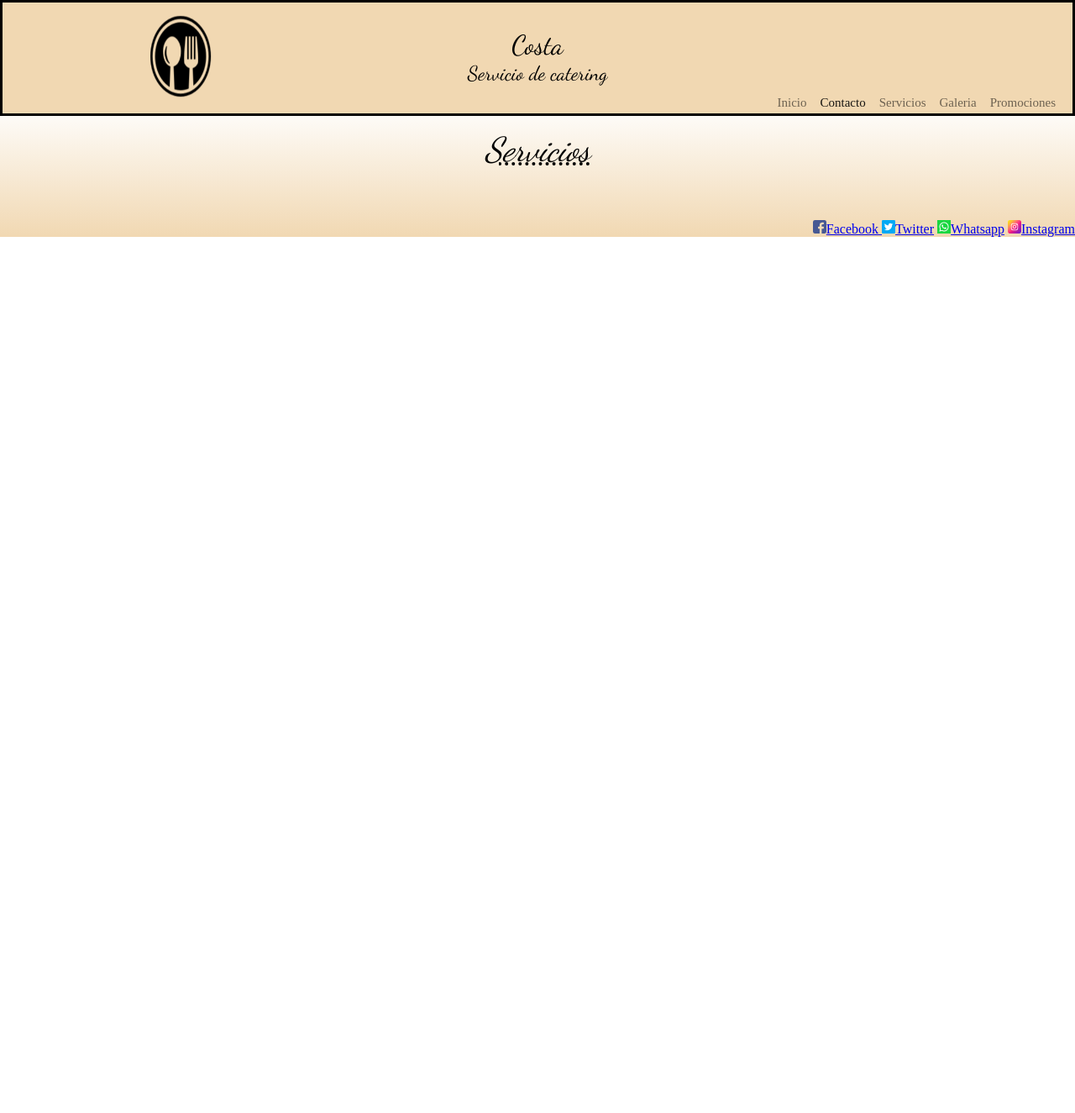
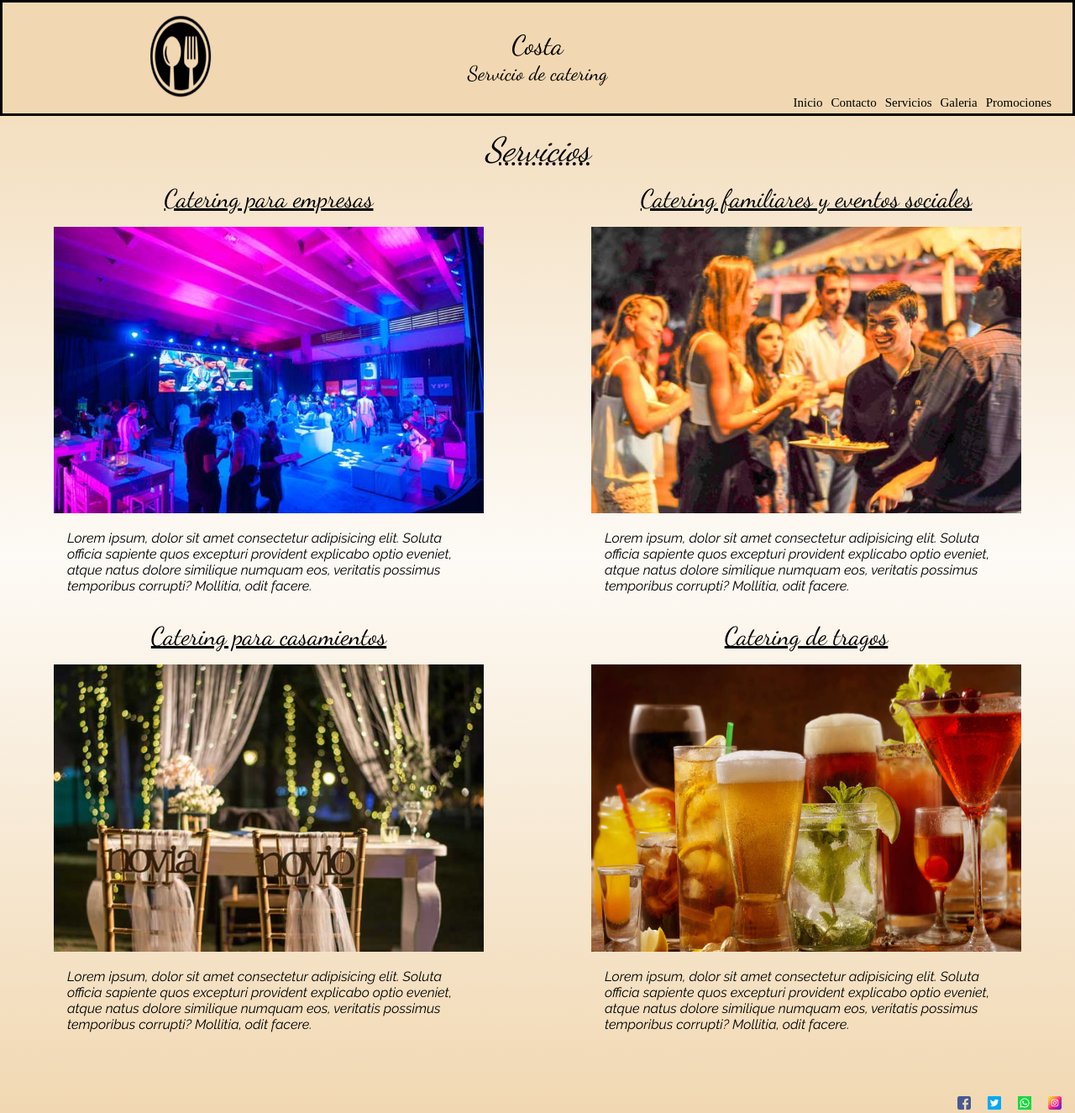
Before and after one commit to MauricioHRoig/costa-catering, a plain HTML site: page paginas/servicios.html in a window 1280 px wide. Shown: the whole page at 84% size. Before the commit the page ends 800 px from the top, so only its background shows below. Drawn offline with Linux system fonts and the light colour scheme.

Commit message:
aplicando bootstrap pagina servicios

```diff
--- a/css/main.css
+++ b/css/main.css
@@ -9,17 +9,6 @@
     display: inline-block;
     position: relative;
     width: 49%;
-}
-.padding-h4-services{
-    padding-bottom: 20px;
-    padding-top: 40px;
-}
-.services-img-scale{
-    width: 800px;
-    height: 400px;
-}
-.services-p-scale{
-    width: 800px;
 }
 .galery-img-scale{
     width: 400px;
@@ -172,7 +161,7 @@
         justify-self: center;
         border: solid black;
     }
-    .header-especialidad{
+    .header-style{
         font-family: 'Dancing Script';
         font-size: 25px;
         text-decoration: underline black;
@@ -234,6 +223,23 @@
             transform: rotateY(360deg);
         }
     }
+    /*      Servicios        */
+    .img-servicios {
+        width: 80%;
+        height: 100%;
+        padding-top: 1rem;
+    }
+    .art-servicios {
+        display: flex;
+        flex-direction: column;
+        align-items: center;
+        padding-bottom: 2rem;
+    }
+    .p-servicios {
+        text-align: center;
+        margin: 0;
+        padding-top: 1rem;
+    }
 }
 /* Break point 375 */
 @media screen and (min-width:375px) {
@@ -284,9 +290,7 @@
     }
     /*      Main     */
     .p-style{
-        font-family: 'Raleway', sans-serif;
         max-width: 25rem;
-        text-align: center;
     }
     h3{
         padding: 15px 0px;
@@ -320,12 +324,6 @@
         width: 100%;
         justify-self: center;
         border: solid black;
-    }
-    .header-especialidad{
-        font-family: 'Dancing Script';
-        font-size: 25px;
-        text-decoration: underline black;
-        text-align: center;
     }
     /*      Footer       */
     .div-fot{
@@ -374,6 +372,11 @@
         100%{
             transform: rotateY(360deg);
         }
+    }
+    /*      Servicios       */
+    .p-servicios {
+        text-align: center;
+        margin: 0 2rem;;
     }
 }
 /* Break point 768 */
@@ -430,7 +433,6 @@
     }
     /*      Main     */
     .p-style{
-        font-family: 'Raleway', sans-serif;
         max-width: 45rem;
         text-align: left;
     }
@@ -470,23 +472,20 @@
         justify-self: center;
         border: solid black;
     }
-    .header-especialidad{
+    .header-style{
         padding-top: 1rem;
-        font-family: 'Dancing Script';
         font-size: 30px;
-        text-decoration: underline black;
     }
     .p-especialidad{
         padding: 1rem 2rem 0rem 0rem;
         max-width: 60rem;
-/*    Footer    */
     }
+    /*    Footer    */
     .div-fot{
         display: flex;
         justify-content: flex-end;
         align-items: flex-end;
         height: 4rem;
-
     }
     .li-fot{
         padding-right: 1rem;
@@ -529,6 +528,10 @@
         100%{
             transform: rotateY(360deg);
         }
+    }
+    /*      Servicios        */
+    .p-servicios {
+        margin: 0 5rem;;
     }
 }
 /* Break point 1024 */
@@ -605,10 +608,8 @@
         flex-direction: row;
     }
     .p-style{
-        font-family: 'Raleway', sans-serif;
         padding-top: 20px;
         max-width: 50rem;
-        text-align: left;
     }
     h3{
         padding: 1rem 0rem;
@@ -646,11 +647,8 @@
         justify-self: center;
         border: solid black;
     }
-    .header-especialidad{
+    .header-style{
         padding: 0rem;
-        font-family: 'Dancing Script';
-        font-size: 30px;
-        text-decoration: underline black;
         text-align: left;
     }
     .p-especialidad{
@@ -706,6 +704,10 @@
         100%{
             transform: rotateY(360deg);
         }
+    }
+    /*      Servicios        */
+    .p-servicios {
+        margin: 0 3rem;;
     }
 }
 /* Break point 1200px */
@@ -769,8 +771,6 @@
     }
     /*      Main     */
     .p-style{
-        font-family: 'Raleway', sans-serif;
-        padding-top: 20px;
         max-width: 70rem;
     }
     h3{
@@ -805,13 +805,6 @@
         height: 300px;
         border: solid black;
     }
-    .header-especialidad{
-        font-family: 'Dancing Script';
-        font-size: 30px;
-        text-decoration: underline black;
-        text-align: left;
-        padding: 0rem;
-    }
     .div-fot{
         display: flex;
         justify-content: flex-end;
@@ -824,11 +817,15 @@
     .a-fot{
         text-decoration: none;
     }
-/*    Field set  */
+    /*    Field set  */
     .mapa{
         display: flex;
         flex-direction: column;
         align-items: center;
+    }
+    /*      Servicios        */
+    .p-servicios {
+        margin: 0 5rem;;
     }
     /*     Animaciones y transiciones    */
     @keyframes girar {
--- a/paginas/servicios.html
+++ b/paginas/servicios.html
@@ -25,29 +25,27 @@
             <nav>
                 <nav class="navbar navbar-expand-lg navbar-light">
                     <div class="container-fluid">
-                        <button class="navbar-toggler" type="button" data-bs-toggle="collapse" data-bs-target="#navbarSupportedContent"
+                        <button class="dropdown-toggle header-button" type="button" data-bs-toggle="dropdown"
                             aria-controls="navbarSupportedContent" aria-expanded="false" aria-label="Toggle navigation">
                             <span class="navbar-toggler-icon"></span>
                         </button>
-                        <div class="collapse navbar-collapse" id="navbarSupportedContent">
-                            <ul class="navbar-nav me-auto mb-2 mb-lg-0">
+                        <ul class="dropdown-menu">
                             <li class="nav-item">
-                                    <a class="nav-link" aria-current="page" href="../index.html">Inicio</a>
+                                <a class="nav-link" aria-current="page" href="/index.html">Inicio</a>
                             </li>
                             <li class="nav-item">
-                                    <a class="nav-link active" aria-current="page" href="contacto.html">Contacto</a>
+                                <a class="nav-link active" aria-current="page" href="/paginas/contacto.html">Contacto</a>
                             </li>
                             <li class="nav-item">
-                                    <a class="nav-link" aria-current="page" href="servicios.html">Servicios</a>
+                                <a class="nav-link" aria-current="page" href="/paginas/servicios.html">Servicios</a>
                             </li>
                             <li class="nav-item">
-                                    <a class="nav-link" aria-current="page" href="galeria.html">Galeria</a>
+                                <a class="nav-link" aria-current="page" href="/paginas/galeria.html">Galeria</a>
                             </li>
                             <li class="nav-item">
-                                    <a class="nav-link" aria-current="page" href="promociones.html">Promociones</a>
+                                <a class="nav-link" aria-current="page" href="/paginas/promociones.html">Promociones</a>
                             </li>
                         </ul>
-                        </div>
                     </div>
                 </nav>
             </nav>
@@ -89,71 +87,66 @@
                     doloribus at corrupti?</p>
             </div>
         </section> -->
-        <div class="row">
+        <div class="row column-mob row-desk">
 
-            <div class="col">
+            <div class="col art-servicios">
+                <h4 class="header-style">Catering para empresas</h4>
+                <img class="img-servicios" src="../imagenes/cateringEmpresas.png" alt="cateringEmpresas">
+                <p class="p-style p-servicios">Lorem ipsum, dolor sit amet consectetur adipisicing elit. Soluta officia
+                    sapiente quos excepturi
+                    provident explicabo optio eveniet, atque natus dolore similique numquam eos, veritatis possimus
+                    temporibus corrupti? Mollitia, odit facere.</p>
+            </div>
+            <div class="col art-servicios">
+                <h4 class="header-style">Catering familiares y eventos sociales</h4>
+                <img class="img-servicios" src="../imagenes/cateringSocial.png" alt="cateringSocial">
+                <p class="p-style p-servicios">Lorem ipsum, dolor sit amet consectetur adipisicing elit. Soluta officia
+                    sapiente quos excepturi
+                    provident explicabo optio eveniet, atque natus dolore similique numquam eos, veritatis possimus
+                    temporibus corrupti? Mollitia, odit facere.</p>
+            </div>
+            <div class="row column-mob row-desk">
 
+                <div class="col art-servicios">
+                    <h4 class="header-style">Catering para casamientos</h4>
+                    <img class="img-servicios" src="../imagenes/cateringCasamiento.png" alt="cateringCasamientos">
+                    <p class="p-style p-servicios">Lorem ipsum, dolor sit amet consectetur adipisicing elit. Soluta officia
+                        sapiente quos excepturi
+                        provident explicabo optio eveniet, atque natus dolore similique numquam eos, veritatis possimus
+                        temporibus corrupti? Mollitia, odit facere.</p>
                 </div>
-            <div class="col">
-
-            </div>
-        </div>
-        <div class="row">
-
-            <div class="col">
-
-            </div>
-            <div class="col">
-
-            </div>
-        </div>
-        <div class="row">
-
-            <div class="col">
-
-            </div>
-            <div class="col">
-
-            </div>
-        </div>
-        <div class="row">
-
-            <div class="col">
-
-            </div>
-            <div class="col">
-
-            </div>
-        </div>
-        <div class="row">
-
-            <div class="col">
-
-            </div>
-            <div class="col">
-
-            </div>
-        </div>
-        <div class="row">
-
-            <div class="col">
-
-            </div>
-            <div class="col">
-
+                <div class="col art-servicios">
+                    <h4 class="header-style">Catering de tragos</h4>
+                    <img class="img-servicios" src="../imagenes/cateringTragos.png" alt="cateringTragos">
+                    <p class="p-style p-servicios">Lorem ipsum, dolor sit amet consectetur adipisicing elit. Soluta officia
+                        sapiente quos excepturi
+                        provident explicabo optio eveniet, atque natus dolore similique numquam eos, veritatis possimus
+                        temporibus corrupti? Mollitia, odit facere.</p>
                 </div>
             </div>
             <footer>
                 <div class="div-fot">
                     <ul>
-                    <li class="display-inline"><a href="https://www.facebook.com"><img src="../imagenes/facebook.png"><a class="foot-link"
-                                href="https://www.facebook.com">Facebook</li>
-                    <li class="display-inline"><a href="https://www.twitter.com"><img src="../imagenes/twitter.png"><a class="foot-link"
-                                href="https://www.twitter.com">Twitter</a></li>
-                    <li class="display-inline"><a href="https://www.whatsapp.com"><img src="../imagenes/whatsapp.png"><a class="foot-link"
-                                href="https://www.whatsapp.com">Whatsapp</a></li>
-                    <li class="display-inline"><a href="https://www.instagram.com"><img src="../imagenes/instagram.png"><a class="foot-link"
-                                href="https://www.instagram.com">Instagram</a></li>
+                        <li class="display-inline li-fot">
+                            <a class="a-fot" href="https://www.facebook.com">
+                                <img src="../imagenes/facebook.png">
+                            </a>
+                        </li>
+                        <li class="display-inline li-fot">
+                            <a class="a-fot" href="https://www.twitter.com">
+                                <img src="../imagenes/twitter.png">
+                            </a>
+                        </li>
+                        <li class="display-inline li-fot">
+                            <a class="a-fot" href="https://www.whatsapp.com">
+                                <img src="../imagenes/whatsapp.png">
+                            </a>
+                        </li>
+                        <li class="display-inline li-fot">
+                            <a class="a-fot" href="https://www.instagram.com">
+                                <img src="../imagenes/instagram.png">
+                            </a>
+                        </li>
                     </ul>
                 </div>
             </footer>
```
Also changed, not shown: index.html (+2 -3 lines), paginas/contacto.html (+8 -10 lines). Lines whose indentation alone changed are shown as unchanged.
